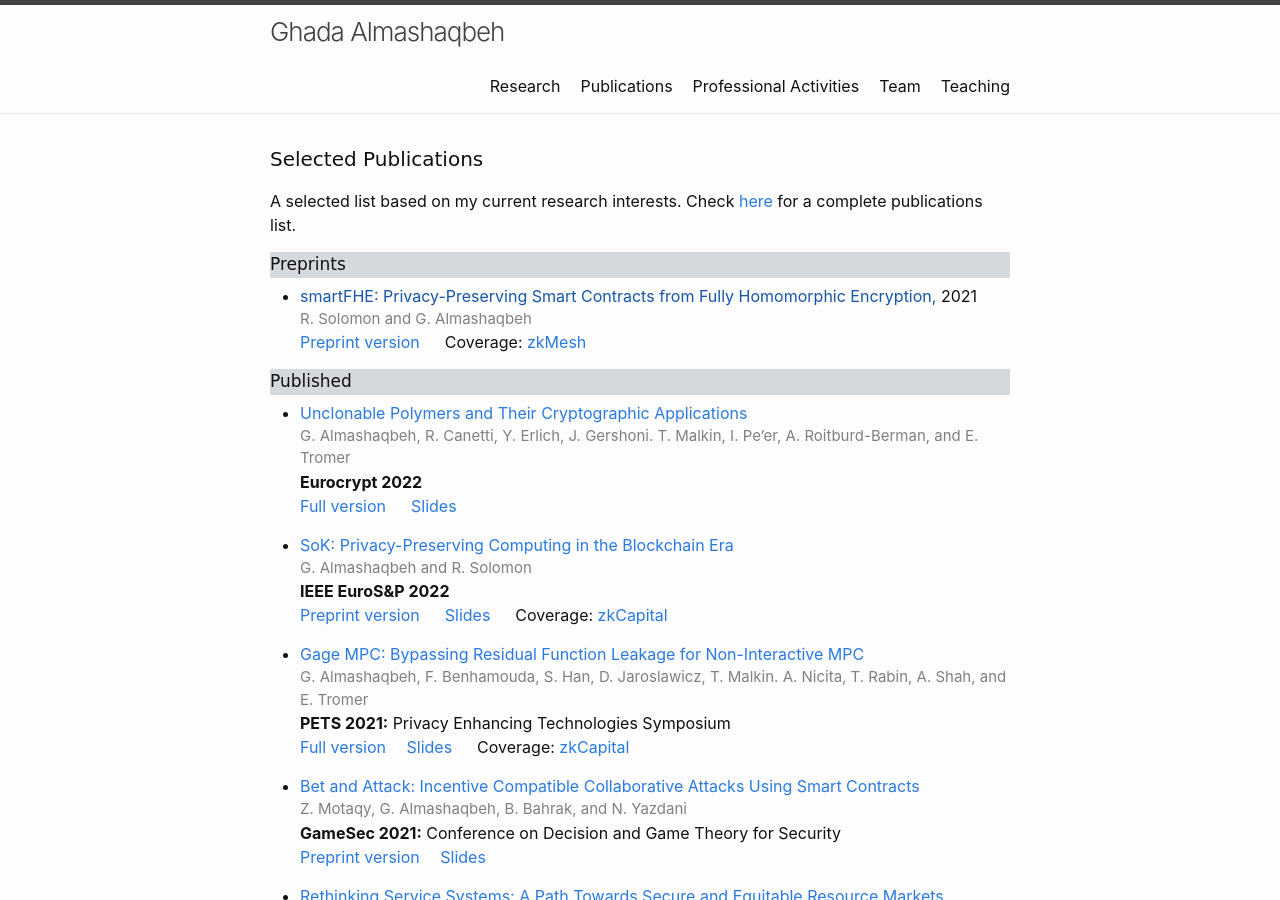
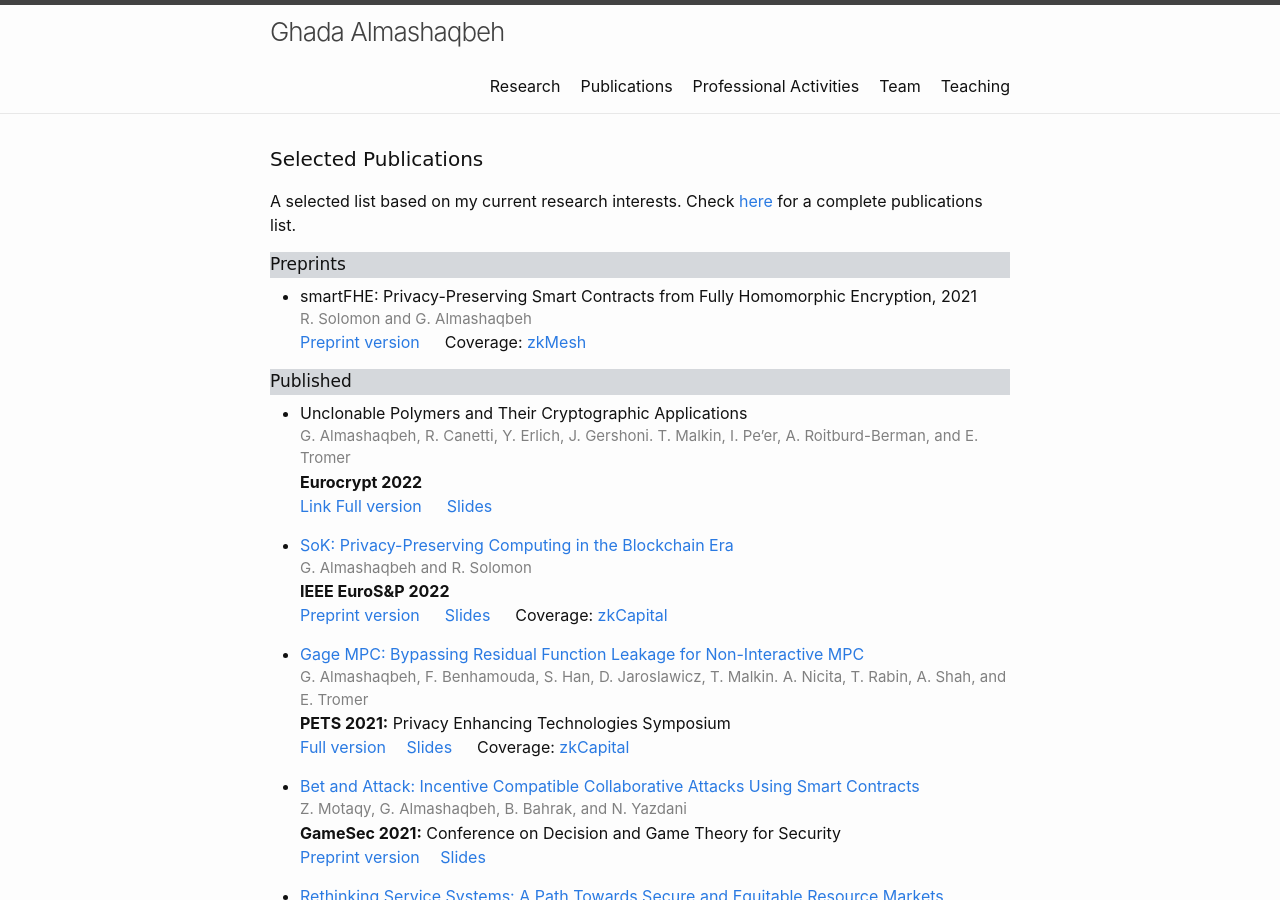
Before and after one commit to GhadaAlmashaqbeh/GhadaAlmashaqbeh.github.io, a Jekyll site: the page built from 02-publications.md, in a window 1280 px wide and 900 px high. Built offline with Jekyll 4.4.1, drawn with Linux system fonts in a browser that asks for light colours.

Commit message:
edit index

```diff
--- a/02-publications.md
+++ b/02-publications.md
@@ -11,17 +11,17 @@ A selected list based on my current research interests. Check [here](https://sch
 
 <div style="font-family: 'Comic Sans MS'; font-size:17px; background-color:rgb(213, 216, 220);margin-bottom:6px;">Preprints</div>
 
-* [smartFHE: Privacy-Preserving Smart Contracts from Fully Homomorphic Encryption,]() 2021<br/>
+* smartFHE: Privacy-Preserving Smart Contracts from Fully Homomorphic Encryption, 2021<br/>
   <div style="color:grey; font-size:15px;">R. Solomon and G. Almashaqbeh</div>
   [Preprint version](https://eprint.iacr.org/2021/133) &emsp; Coverage: [zkMesh](https://zkmesh.substack.com/p/zkmesh-feb-2021-recap?s=r)
 
 
 <div style="font-family: 'Comic Sans MS'; font-size:17px; background-color:rgb(213, 216, 220);margin-bottom:6px;">Published</div>
 
-* [Unclonable Polymers and Their Cryptographic Applications](https://link.springer.com/chapter/10.1007/978-3-031-06944-4_26)<br/>
+* Unclonable Polymers and Their Cryptographic Applications<br/>
   <div style="color:grey; font-size:15px;">G. Almashaqbeh, R. Canetti, Y. Erlich, J. Gershoni. T. Malkin, I. Pe’er, A. Roitburd-Berman, and E. Tromer</div>
   **Eurocrypt 2022**<br/>
-  [Full version](https://eprint.iacr.org/2022/658) &emsp; [Slides](../slides/eurocrypt22.pdf)
+  [Link](https://link.springer.com/chapter/10.1007/978-3-031-06944-4_26) [Full version](https://eprint.iacr.org/2022/658) &emsp; [Slides](../slides/eurocrypt22.pdf)
 
 * [SoK: Privacy-Preserving Computing in the Blockchain Era](https://ieeexplore.ieee.org/document/9797340)<br/>
   <div style="color:grey; font-size:15px;">G. Almashaqbeh and R. Solomon</div>
```
